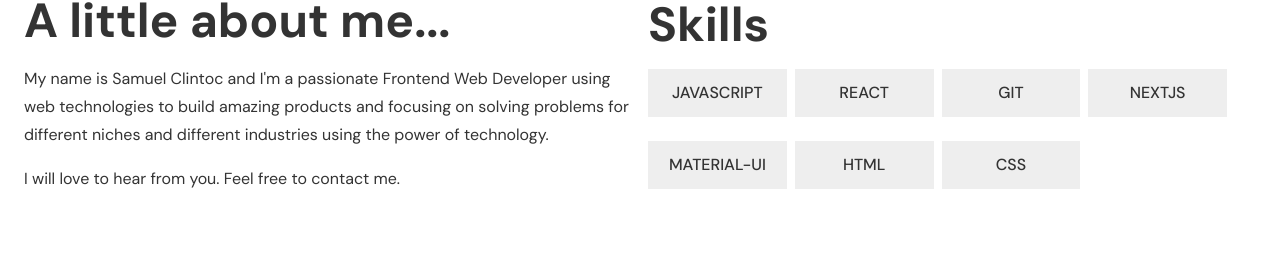
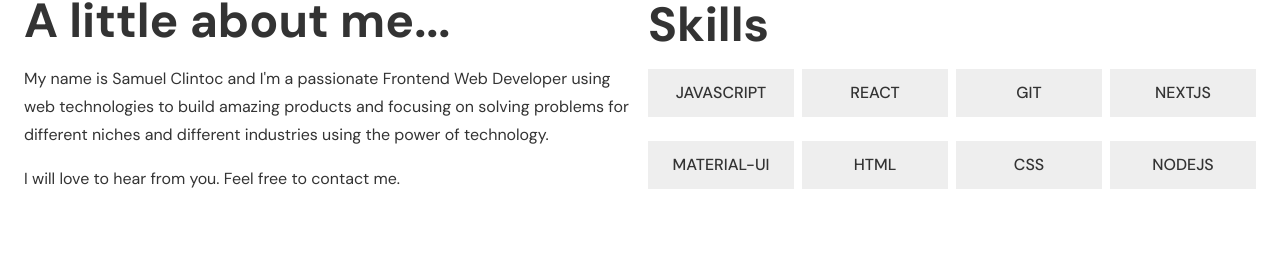
Before and after one commit to beswaax/portfolioWebsitePersonal, a Next.js app: page / in a window 1280 px wide. Shown: the part 1019-1278 px from the top of the page. Built offline with nearby package versions, Linux system fonts and the light colour scheme.

Commit message:
changed content components's text

```diff
--- a/src/components/content/Content1.js
+++ b/src/components/content/Content1.js
@@ -55,6 +55,7 @@ export default function Content() {
       "MATERIAL-UI",
       "HTML",
       "CSS",
+      "NODEJS",
     ],
     description3: "I will love to hear from you. Feel free to contact me.",
     image: "/assets/23.jpg",
```
